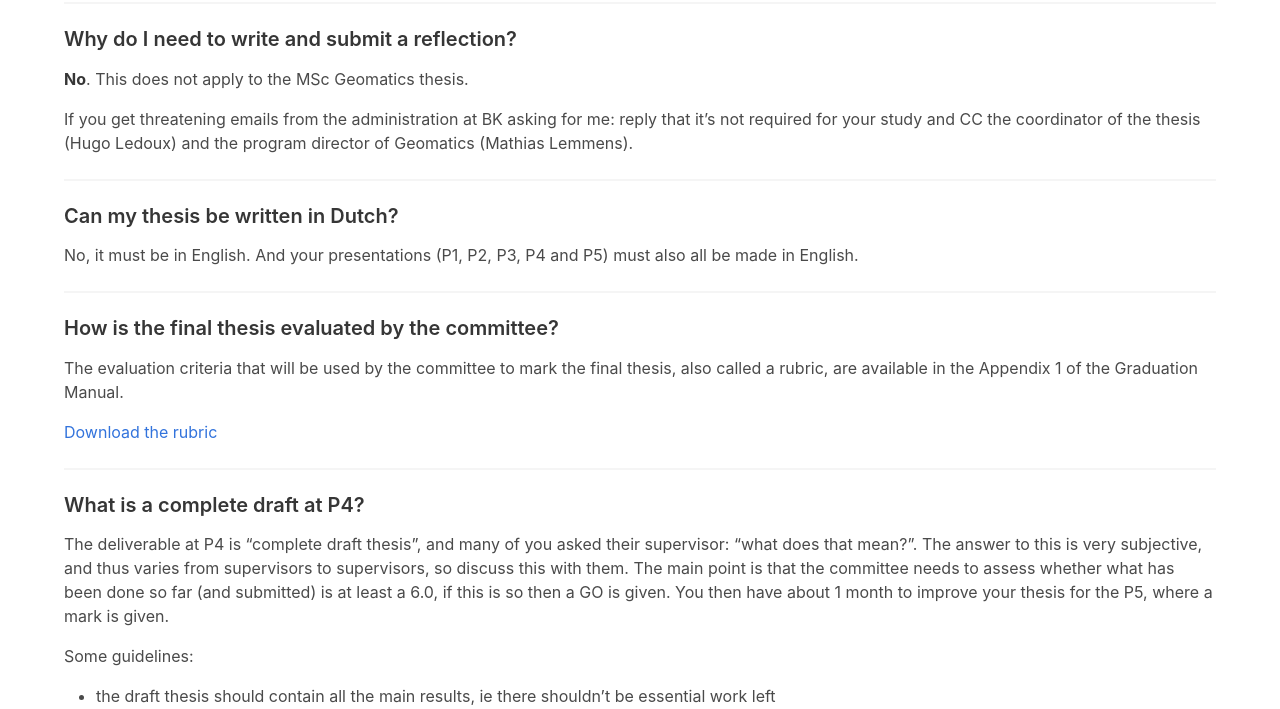
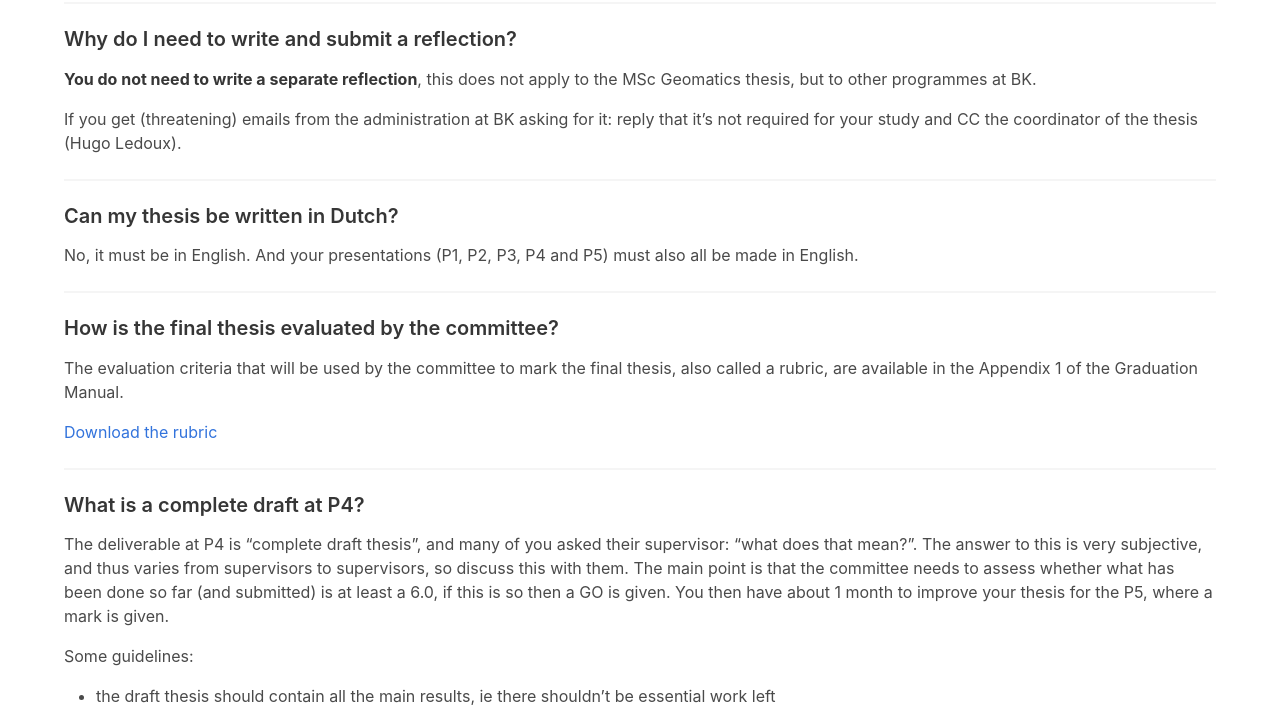
Before and after one commit to tudelft3d/geo2020, a Jekyll site: the page built from faq/index.md, in a window 1280 px wide and 900 px high, scrolled down 4035 px, cut to the strip 191-900 px from the top of the window. Built offline with Jekyll 4.4.1, drawn with Linux system fonts in a browser that asks for light colours; nearby versions of some CDN libraries.

Commit message:
Fix some typos wrt to the reflection

```diff
--- a/faq/index.md
+++ b/faq/index.md
@@ -134,9 +134,9 @@ Geomatics is not in the list, but the average is clearly under 100, and in many
 
 #### Why do I need to write and submit a reflection?
 
-__No__. This does not apply to the MSc Geomatics thesis.
+__You do not need to write a separate reflection__, this does not apply to the MSc Geomatics thesis, but to other programmes at BK.
 
-If you get threatening emails from the administration at BK asking for me: reply that it's not required for your study and CC the coordinator of the thesis (Hugo Ledoux) and the program director of Geomatics (Mathias Lemmens).
+If you get (threatening) emails from the administration at BK asking for it: reply that it's not required for your study and CC the coordinator of the thesis (Hugo Ledoux).
 
 
 - - -
```
